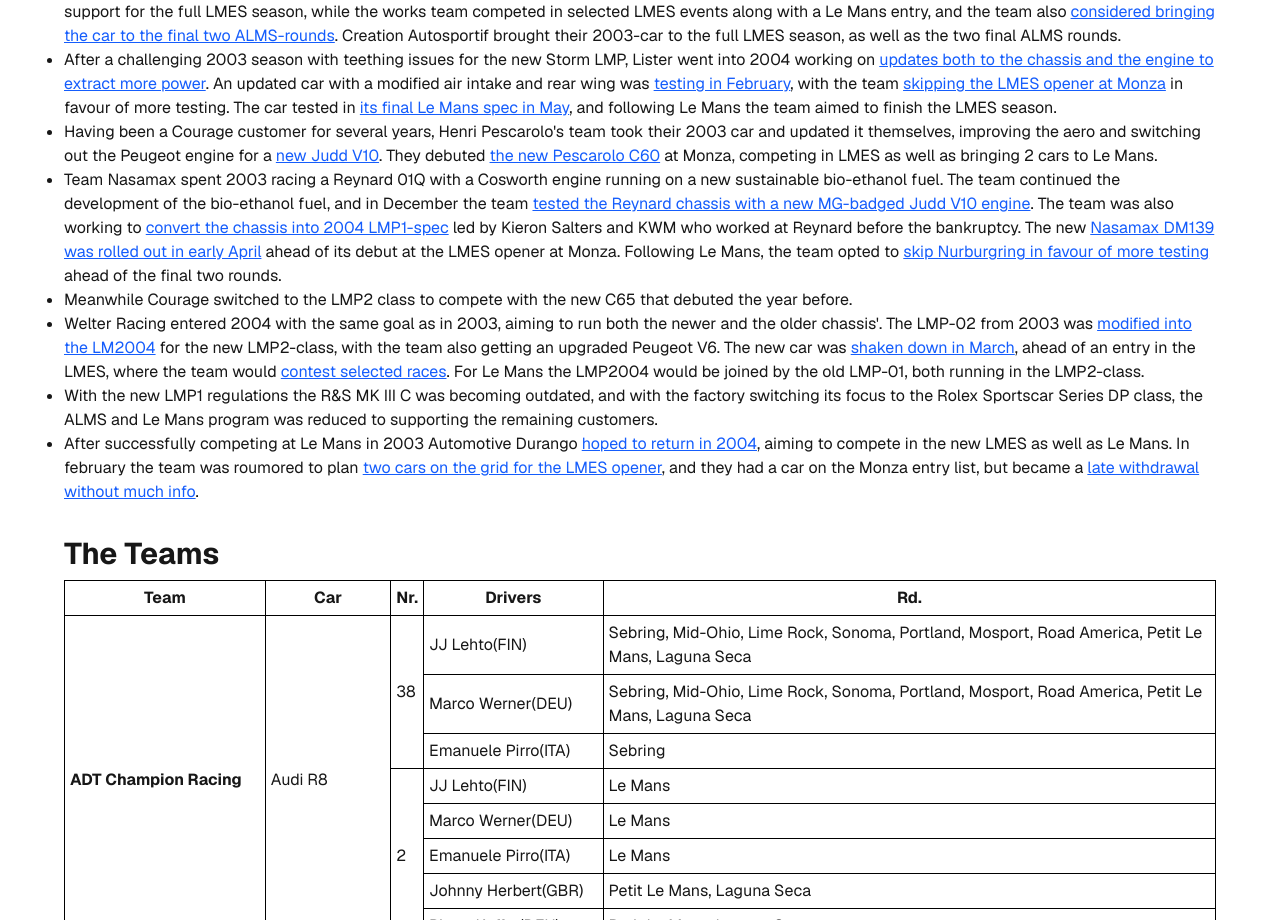
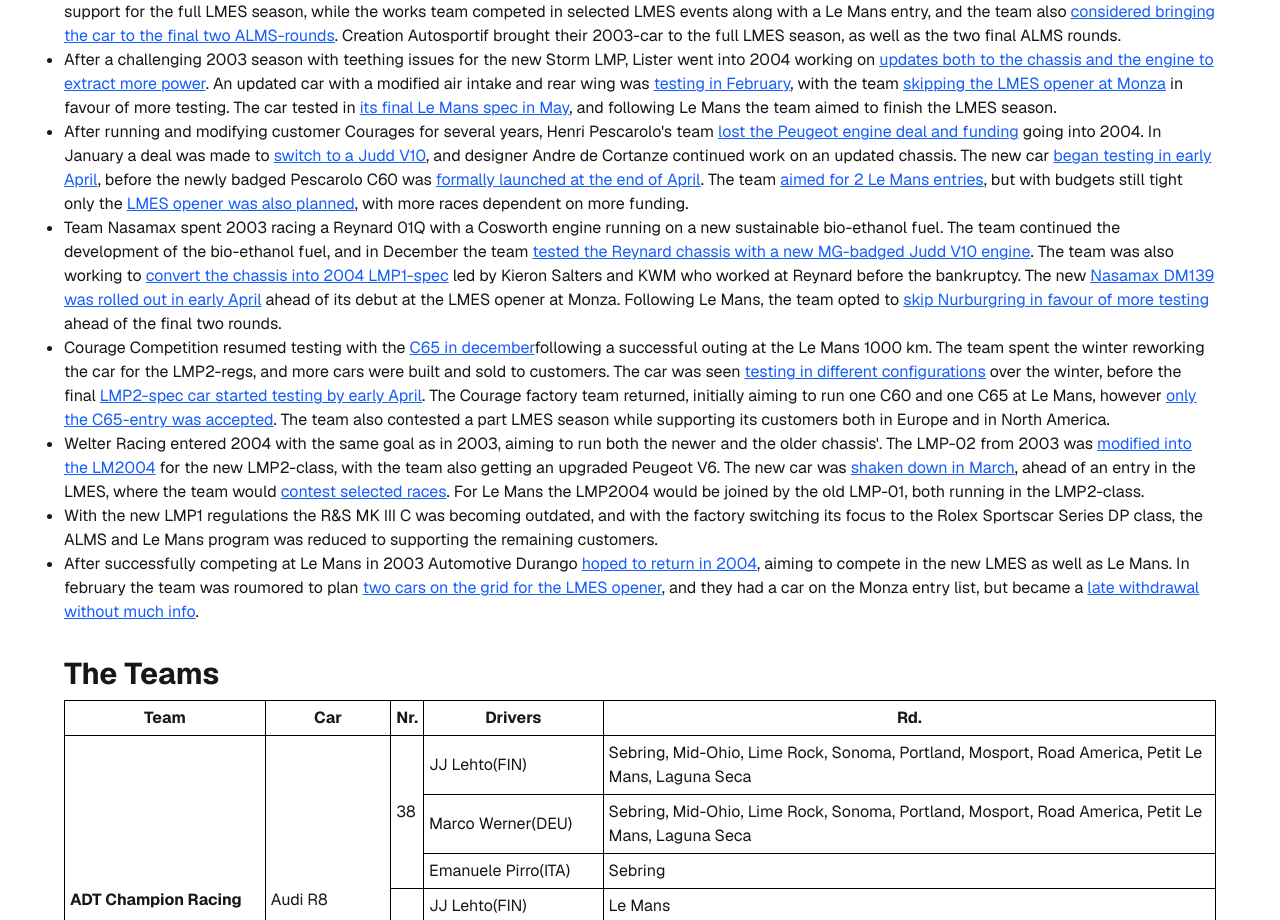
Before and after one commit to RasmusKodehode/sportscar-encyclopedia, a Next.js app: page /year-by-year/2004 in a window 1280 px wide. Shown: the part 1040-1960 px from the top of the page. Built offline with nearby package versions, Linux system fonts and the light colour scheme.

Commit message:
Pescarolo 2004, Courage 2003-04

```diff
--- a/app/about/page.tsx
+++ b/app/about/page.tsx
@@ -44,8 +44,6 @@
           </p>
           <p>Programs to be chronicled more detailed:</p>
           <ul>
-            <li>Pescarolo 2004</li>
-            <li>Courage 2004</li>
             <li>Ascari 2003?</li>
             <li>Riley 2004</li>
             <li>Epsilon Euskadi (Caution! articles dates back to 2005)</li>
--- a/app/the-cars/page.tsx
+++ b/app/the-cars/page.tsx
@@ -28,6 +28,7 @@
 import LISTERSTORM from "../../public/LISTERSTORMLMP.jpg";
 import DURANGO from "../../public/DURANGOPM02.jpg";
 import WRLMP02 from "../../public/WRLMP02.jpg";
+import COURAGEC65 from "../../public/COURAGEC65.jpg";
 import NASAMAX from "../../public/NASAMAXDM139.jpg";
 import ZYTEK04 from "../../public/ZYTEK04S.jpg";
 import PESCAROLOC60 from "../../public/PESCAROLOC60.jpg";
@@ -652,6 +653,22 @@
                 />
               </li>
               <li>
+                <p className="font-bold">Courage C65</p>
+                <p>Engine: JPX 3.4L V6 Naturally Aspirated</p>
+                <p>Ruleset: LMP675</p>
+                <p>Designed by Paolo Catone</p>
+                <p>First Event: 2003 Le Mans</p>
+                <p>Last Event: 2003 LM1000k</p>
+                <p>New light-weight version of the C60</p>
+                <Image
+                  src={COURAGEC65}
+                  width={500}
+                  height={500}
+                  alt="Courage C65 2003"
+                  className="w-72"
+                />
+              </li>
+              <li>
                 <p className="font-bold">Courage C60H</p>
                 <p>Engine: Judd 4.0L V10 Naturally Aspirated</p>
                 <p>Ruleset: Hybrid LMP1 (2005-2006)</p>
@@ -941,7 +958,7 @@
               </li>
               <li>
                 <p className="font-bold">WR LMP-02</p>
-                <p>Engine: Peugeot 3.0L V6 Naturally aspirated</p>
+                <p>Engine: Peugeot 3.4L V6 Naturally aspirated</p>
                 <p>Ruleset: LMP675</p>
                 <p>Designed by Gerard Welter</p>
                 <p>First Event: 2003 Le Mans</p>
--- a/app/year-by-year/2003/page.tsx
+++ b/app/year-by-year/2003/page.tsx
@@ -208,9 +208,32 @@
               >
                 small evolutions compared to 2002
               </a>
-              . The team went to Le Mans racing against Pescarolo Sport's
-              heavily redesigned C60 Evos, while developing and debuting the new
-              C65 in the LMP675-class.
+              . The team also spent the winter developing a new car for the
+              LMP675-class. The new{" "}
+              <a
+                href="https://archive.dailysportscar.com/subscribers/news/lemans/2003lemans/lemans016.htm"
+                target="_blank"
+              >
+                C65 was shaken down at the end of February
+              </a>{" "}
+              , and by April it was{" "}
+              <a
+                href="https://archive.dailysportscar.com/subscribers/news/lemans/2003lemans/lemans059.htm"
+                target="_blank"
+                rel="noopener noreferrer"
+              >
+                running with its intended JPX V6 engine
+              </a>
+              . The C60 was only entered for Le Mans, while the new C65 made its
+              debut at Le Mans, before being{" "}
+              <a
+                href="https://archive.dailysportscar.com/subscribers/news/lmes/2003lmes/lmes_029.htm"
+                target="_blank"
+                rel="noopener noreferrer"
+              >
+                entered in the season-ending LMES-event
+              </a>
+              .
             </li>
             <li>
               Lister Cars had competed in GT racing since the 90s with the
@@ -241,7 +264,15 @@
               </a>
               , the WR LMP-02 was powered by a new naturally aspirated V6
               engine. The car was intended to be shaken down at the beginning of
-              April, but the car failed to start and forced the{" "}
+              April, but{" "}
+              <a
+                href="https://archive.dailysportscar.com/subscribers/news/lemans/2003lemans/lemans054.htm"
+                target="_blank"
+                rel="noopener noreferrer"
+              >
+                the car failed to start
+              </a>{" "}
+              and forced the{" "}
               <a
                 href="https://archive.dailysportscar.com/subscribers/news/lemans/2003lemans/lemans071.htm"
                 target="_blank"
@@ -607,7 +638,7 @@
                   <td>LM1000k</td>
                 </tr>
                 <tr>
-                  <td rowSpan={3}>
+                  <td rowSpan={9}>
                     <strong>Courage Competition</strong>
                   </td>
                   <td rowSpan={3}>Courage C60</td>
@@ -622,6 +653,33 @@
                 <tr>
                   <td>Stephan Gregoire(FRA)</td>
                   <td>Le Mans</td>
+                </tr>
+                <tr>
+                  <td rowSpan={6}>Courage C65</td>
+                  <td rowSpan={3}>31</td>
+                  <td>Philippe Alliot(FRA)</td>
+                  <td>Le Mans</td>
+                </tr>
+                <tr>
+                  <td>Carl Rosenblad(SWE)</td>
+                  <td>Le Mans</td>
+                </tr>
+                <tr>
+                  <td>David Hallyday(FRA)</td>
+                  <td>Le Mans</td>
+                </tr>
+                <tr>
+                  <td rowSpan={3}>13</td>
+                  <td>Wim Eyckmans(BEL)</td>
+                  <td>LM1000k</td>
+                </tr>
+                <tr>
+                  <td>Roman Rusinov(RUS)</td>
+                  <td>LM1000k</td>
+                </tr>
+                <tr>
+                  <td>Enrico Muscioni(ITA)</td>
+                  <td>LM1000k</td>
                 </tr>
                 <tr>
                   <td rowSpan={8}>
@@ -647,7 +705,7 @@
                 <tr>
                   <td rowSpan={4}>WR LMP-01</td>
                   <td rowSpan={4}>24</td>
-                  <td>Yujiro Terada(JAP)</td>
+                  <td>Yojiro Terada(JAP)</td>
                   <td>Le Mans, LM1000k</td>
                 </tr>
                 <tr>
@@ -1155,7 +1213,7 @@
                 Kristensen(DEN), Seiji Ara(JAP), 5:59.53,245
               </p>
               <p>
-                LMP675 Winner: #13 Courage Competition, Courage C65 - JPX, Wim
+                LMP675 Winner: #13 Courage Competition, Courage C65, Wim
                 Eyckmans(BEL), Roman Rusinov(RUS), Enrico Muscioni(ITA), +11
                 Laps
               </p>
--- a/app/year-by-year/2004/page.tsx
+++ b/app/year-by-year/2004/page.tsx
@@ -289,25 +289,57 @@
               , and following Le Mans the team aimed to finish the LMES season.
             </li>
             <li>
-              Having been a Courage customer for several years, Henri
-              Pescarolo's team took their 2003 car and updated it themselves,
-              improving the aero and switching out the Peugeot engine for a{" "}
+              After running and modifying customer Courages for several years,
+              Henri Pescarolo's team{" "}
+              <a
+                href="https://archive.dailysportscar.com/subscribers/news/lemans/2003lemans/lemans235.htm"
+                target="_blank"
+                rel="noopener noreferrer"
+              >
+                lost the Peugeot engine deal and funding
+              </a>{" "}
+              going into 2004. In January a deal was made to{" "}
               <a
                 href="https://archive.dailysportscar.com/subscribers/news/lemans/2004lemans/lemans268.htm"
                 target="_blank"
                 rel="noopener noreferrer"
               >
-                new Judd V10
+                switch to a Judd V10
               </a>
-              . They debuted{" "}
+              , and designer Andre de Cortanze continued work on an updated
+              chassis. The new car{" "}
+              <a
+                href="https://archive.dailysportscar.com/subscribers/news/lemans/2004lemans/lemans339.htm"
+                target="_blank"
+                rel="noopener noreferrer"
+              >
+                began testing in early April
+              </a>
+              , before the newly badged Pescarolo C60 was{" "}
               <a
                 href="http://archive.dailysportscar.com/subscribers/news/lemans/2004lemans/lemans372.htm"
                 target="_blank"
                 rel="noopener noreferrer"
               >
-                the new Pescarolo C60
-              </a>{" "}
-              at Monza, competing in LMES as well as bringing 2 cars to Le Mans.
+                formally launched at the end of April
+              </a>
+              . The team{" "}
+              <a
+                href="https://archive.dailysportscar.com/subscribers/news/lemans/2004lemans/lemans290.htm"
+                target="_blank"
+                rel="noopener noreferrer"
+              >
+                aimed for 2 Le Mans entries
+              </a>
+              , but with budgets still tight only the{" "}
+              <a
+                href="https://archive.dailysportscar.com/subscribers/news/lemans/2004lemans/lemans305.htm"
+                target="_blank"
+                rel="noopener noreferrer"
+              >
+                LMES opener was also planned
+              </a>
+              , with more races dependent on more funding.
             </li>
             <li>
               Team Nasamax spent 2003 racing a Reynard 01Q with a Cosworth
@@ -350,8 +382,43 @@
               ahead of the final two rounds.
             </li>
             <li>
-              Meanwhile Courage switched to the LMP2 class to compete with the
-              new C65 that debuted the year before.
+              Courage Competition resumed testing with the{" "}
+              <a
+                href="https://archive.dailysportscar.com/subscribers/news/lemans/2003lemans/lemans267.htm"
+                target="_blank"
+                rel="noopener noreferrer"
+              >
+                C65 in december
+              </a>
+              following a successful outing at the Le Mans 1000 km. The team
+              spent the winter reworking the car for the LMP2-regs, and more
+              cars were built and sold to customers. The car was seen{" "}
+              <a
+                href="https://archive.dailysportscar.com/subscribers/news/lemans/2004lemans/lemans300.htm"
+                target="_blank"
+                rel="noopener noreferrer"
+              >
+                testing in different configurations
+              </a>{" "}
+              over the winter, before the final{" "}
+              <a
+                href="https://archive.dailysportscar.com/subscribers/news/lemans/2004lemans/lemans331.htm"
+                target="_blank"
+                rel="noopener noreferrer"
+              >
+                LMP2-spec car started testing by early April
+              </a>
+              . The Courage factory team returned, initially aiming to run one
+              C60 and one C65 at Le Mans, however{" "}
+              <a
+                href="https://archive.dailysportscar.com/subscribers/news/lemans/2004lemans/lemans315.htm"
+                target="_blank"
+                rel="noopener noreferrer"
+              >
+                only the C65-entry was accepted
+              </a>
+              . The team also contested a part LMES season while supporting its
+              customers both in Europe and in North America.
             </li>
             <li>
               Welter Racing entered 2004 with the same goal as in 2003, aiming
```
Also changed, not shown: public/COURAGEC65.jpg (added), public/WRLMP.jpg.
